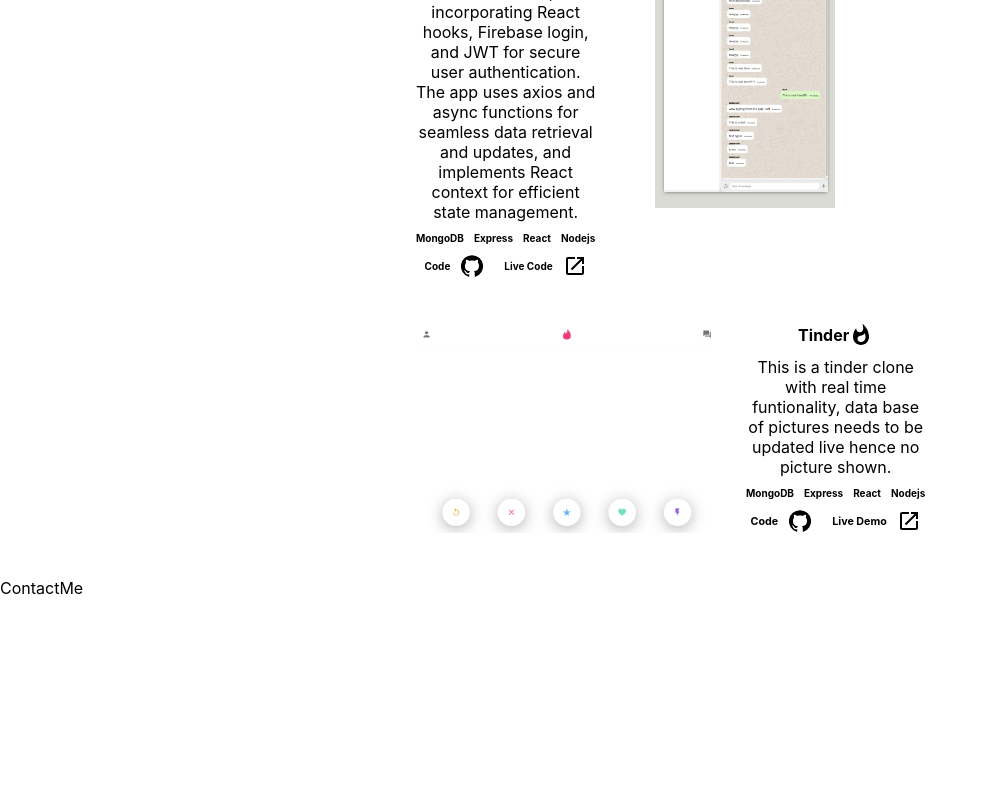
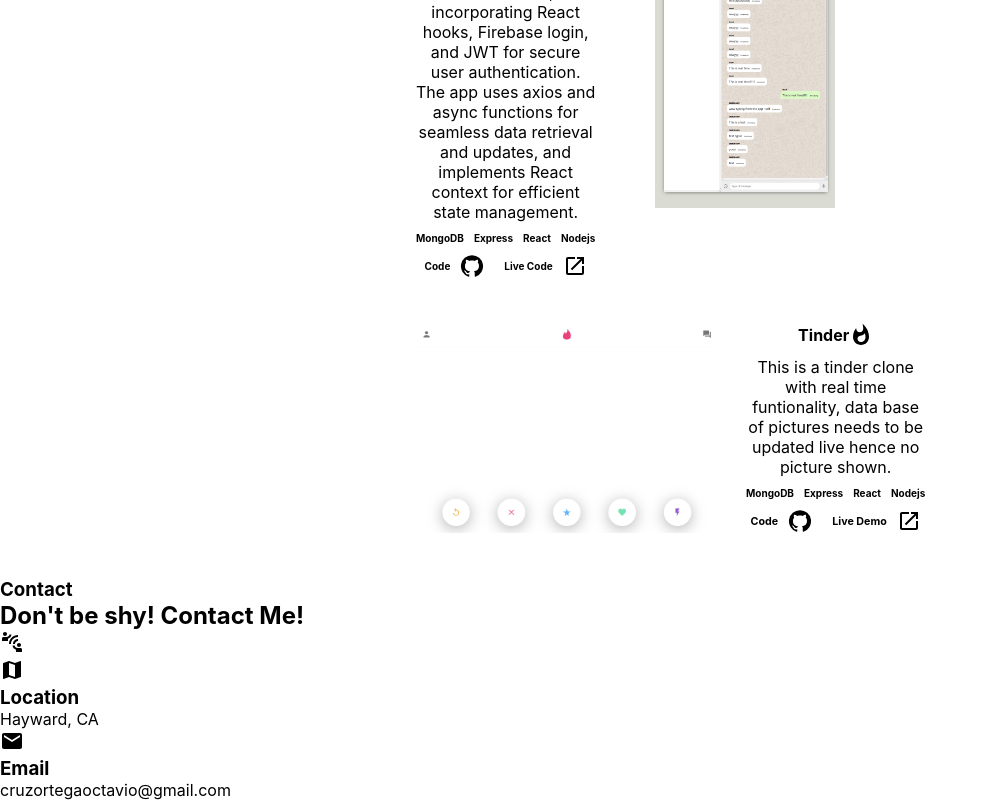
Before and after one commit to 1tav0/portfolio, a React (Create React App) app: page / in a window 1280 px wide. Shown: the part 5788-6588 px from the top of the page, without its empty margins (0-988 px from the left). Before the commit the page ends 6386 px from the top, so only its background shows below. Built offline with nearby package versions, Linux system fonts and the light colour scheme.

Commit message:
start contact component

```diff
--- a/src/components/ContactMe.js
+++ b/src/components/ContactMe.js
@@ -1,8 +1,33 @@
 import React from 'react'
-
+import ConnectWithoutContactIcon from '@mui/icons-material/ConnectWithoutContact';
+import MapIcon from '@mui/icons-material/Map';
+import EmailIcon from '@mui/icons-material/Email';
 const ContactMe = () => {
   return (
-    <div>ContactMe</div>
+    <div className="contactMe__wrapper">
+      <div className="contact__me__top">
+        <h3>Contact</h3>
+        <div className="contact__me__icon">
+          <h2>Don't be shy! Contact Me!</h2> <ConnectWithoutContactIcon />
+        </div>
+      </div>
+      <div className="contact__me__bottom">
+        <div className="contact__location">
+          <MapIcon />
+          <div className="contact__location__city">
+            <h3>Location</h3>
+            <p>Hayward, CA</p>
+          </div>
+        </div>
+        <div className="contact__email">
+          <EmailIcon />
+          <div className="contact__email__info">
+            <h3>Email</h3>
+            <p>cruzortegaoctavio@gmail.com</p>
+          </div>
+        </div>
+      </div>
+    </div>
   )
 }
 
```
